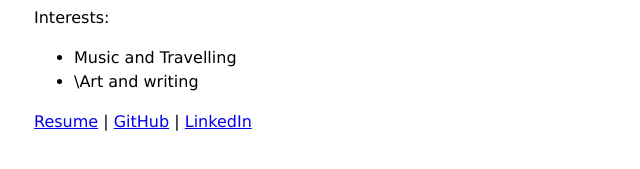
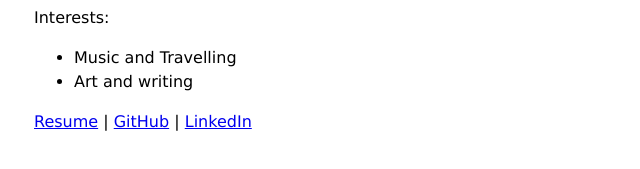
Before and after one commit to jeevejames/jeevejames.github.io, a plain HTML site: page index.html in a window 1280 px wide. Shown: the part 415-584 px from the top of the page, 206-846 px from the left. Drawn offline with Linux system fonts and the light colour scheme.

Commit message:
removed slash

```diff
--- a/index.html
+++ b/index.html
@@ -36,7 +36,7 @@
         <p>Interests:
         <ul>
             <li>Music and Travelling</li>
-            <li>\Art and writing</li>
+            <li>Art and writing</li>
 
         </ul>
         </p>
```
